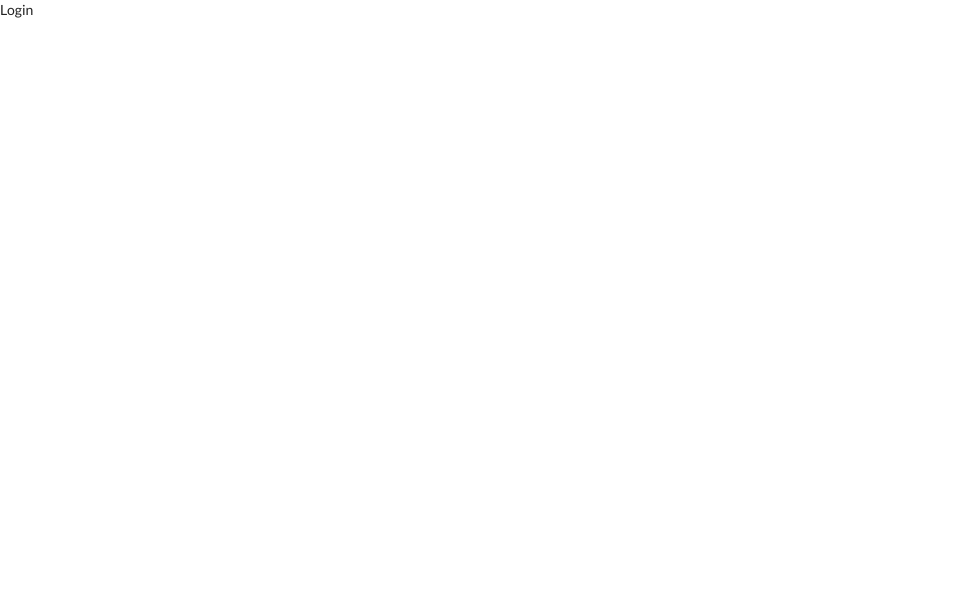
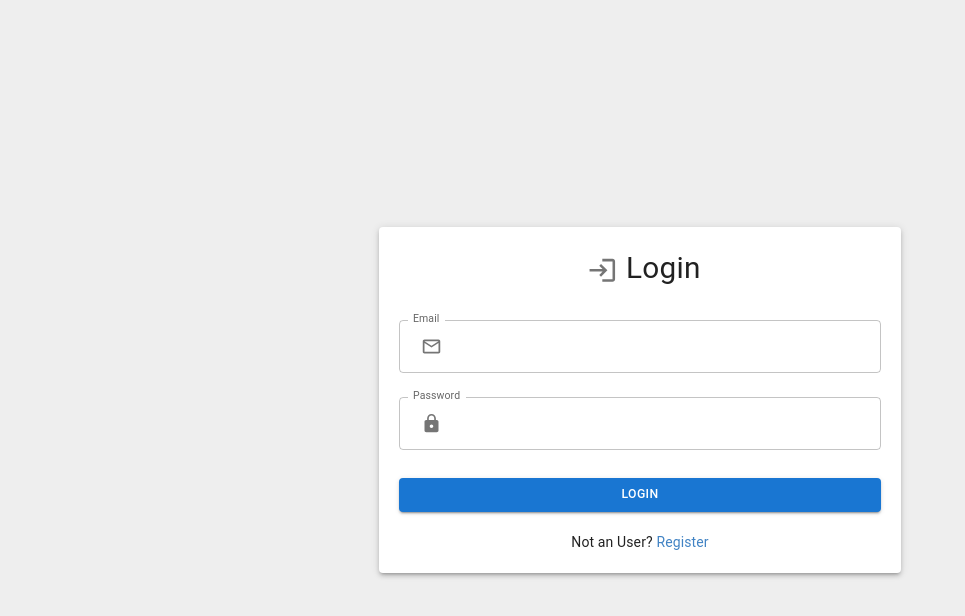
Before and after one commit to AbhiSathya/slack_clone, a React (Vite) app: page /login in a window 1280 px wide. Shown: the top 616 px of the page, without its empty margins (0-965 px from the left). Built offline with nearby package versions, Linux system fonts and the light colour scheme.

Commit message:
Created Login

```diff
--- /dev/null
+++ b/src/components/Auth/Auth.css
@@ -0,0 +1,5 @@
+.grid-form {
+    padding: 1rem;
+    height: 100vh;
+    background-color: #eee;
+  }
--- a/src/components/Auth/Login/Login.component.jsx
+++ b/src/components/Auth/Login/Login.component.jsx
@@ -1,5 +1,155 @@
-import React from "react";
+import { useState } from "react";
+import "../Auth.css";
+import {
+  TextField,
+  Grid,
+  Paper,
+  Typography,
+  IconButton,
+  Button,
+  Alert,
+} from "@mui/material";
+import { MailOutline, Lock } from "@mui/icons-material";
+import LoginIcon from '@mui/icons-material/Login';
+import { auth } from "../../../server/firebase.js";
+import { signInWithEmailAndPassword } from "firebase/auth";
+import { Link } from "react-router-dom";
 
 export default function Login() {
-  return <div>Login</div>;
+  const initialUser = {
+    email: "",
+    password: "",
+  };
+
+  let errors = [];
+
+  const [userState, setUserState] = useState(initialUser);
+  const [errorState, setErrorState] = useState(errors);
+  const [isLoading, setIsLoading] = useState(false);
+
+  const handleInput = (event) => {
+    const target = event.target;
+    setUserState((currentState) => ({
+      ...currentState,
+      [target.name]: target.value,
+    }));
+  };
+
+  const checkForm = () => {
+    if (isFormEmpty()) {
+      setErrorState((error) =>
+        error.concat({ message: "Please fill in all the fields" })
+      );
+      return false;
+    }
+    return true;
+  };
+
+  const isFormEmpty = () => {
+    return (
+      !userState.email.length ||
+      !userState.password.length
+    );
+  };
+
+  const onSubmit = async (event) => {
+    event.preventDefault();
+    setErrorState(() => []);
+    if (checkForm()) {
+      setIsLoading(true);
+      try {
+        const { user } = await signInWithEmailAndPassword(
+          auth,
+          userState.email,
+          userState.password
+        );
+        console.log(user);
+        setIsLoading(false);
+      } catch (serverError) {
+        setIsLoading(false);
+        setErrorState((e) => e.concat(serverError));
+      }
+    }
+  };
+
+  const formatErrors = () => {
+    return errorState.map((err, idx) => <p key={idx}>{err.message}</p>);
+  };
+
+  return (
+    <Grid
+      container
+      justifyContent="center"
+      alignItems="center"
+      className="grid-form"
+    >
+      <Grid item xs={12} sm={8} md={5}>
+        <Paper elevation={3} style={{ padding: "20px" }}>
+          <Typography variant="h4" align="center" gutterBottom>
+            <IconButton>
+              <LoginIcon fontSize="large" />
+            </IconButton>
+            Login
+          </Typography>
+          <form onSubmit={onSubmit}>
+            <TextField
+              name="email"
+              value={userState.email}
+              onChange={handleInput}
+              label="Email"
+              type="email"
+              fullWidth
+              margin="normal"
+              InputProps={{
+                startAdornment: (
+                  <IconButton position="start">
+                    <MailOutline />
+                  </IconButton>
+                ),
+              }}
+              autoComplete="email"
+            />
+            <TextField
+              name="password"
+              value={userState.password}
+              onChange={handleInput}
+              label="Password"
+              type="password"
+              fullWidth
+              margin="normal"
+              InputProps={{
+                startAdornment: (
+                  <IconButton position="start">
+                    <Lock />
+                  </IconButton>
+                ),
+              }}
+              autoComplete="new-password"
+            />
+
+            <Button
+              type="submit"
+              variant="contained"
+              color="primary"
+              fullWidth
+              style={{ marginTop: "20px" }}
+              disabled={isLoading}
+            >
+              {isLoading ? "Loading..." : "Login"}
+            </Button>
+          </form>
+          {errorState.length > 0 && (
+            <Alert severity="error" style={{ marginTop: "20px" }}>
+              <Typography variant="h6">Errors</Typography>
+              {formatErrors()}
+            </Alert>
+          )}
+
+          <Typography style={{ marginTop: "20px", textAlign: "center" }}>
+            Not an User? <Link to="/register">Register</Link>
+          </Typography>
+        </Paper>
+      </Grid>
+    </Grid>
+  );
 }
--- a/src/components/Auth/Register/Register.component.jsx
+++ b/src/components/Auth/Register/Register.component.jsx
@@ -1,5 +1,5 @@
 import { useState } from "react";
-import "./Register.css";
+import "../Auth.css";
 import {
   TextField,
   Grid,
@@ -10,6 +10,7 @@ import {
   Alert,
 } from "@mui/material";
 import { AccountCircle, MailOutline, Lock } from "@mui/icons-material";
+import HowToRegSharpIcon from '@mui/icons-material/HowToRegSharp';
 import { auth, realTimeDb } from "../../../server/firebase.js";
 import { createUserWithEmailAndPassword, updateProfile } from "firebase/auth";
 import { ref, set } from "firebase/database";
@@ -133,7 +134,7 @@ export default function Register() {
         <Paper elevation={3} style={{ padding: "20px" }}>
           <Typography variant="h4" align="center" gutterBottom>
             <IconButton>
-              <AccountCircle fontSize="large" />
+              <HowToRegSharpIcon fontSize="large" />
             </IconButton>
             Register
           </Typography>
@@ -158,7 +159,7 @@ export default function Register() {
               name="email"
               value={userState.email}
               onChange={handleInput}
-              label="User Email"
+              label="Email"
               type="email"
               fullWidth
               margin="normal"
@@ -175,7 +176,7 @@ export default function Register() {
               name="password"
               value={userState.password}
               onChange={handleInput}
-              label="User Password"
+              label="Password"
               type="password"
               fullWidth
               margin="normal"
@@ -237,7 +238,7 @@ export default function Register() {
             </Alert>
           )}
           <Typography style={{ marginTop: "20px", textAlign: "center" }}>
-            Already a user? <Link to="/login">Login</Link>
+            Already a User? <Link to="/login">Login</Link>
           </Typography>
         </Paper>
       </Grid>
--- a/src/components/Auth/Register/Register.css
+++ /dev/null
@@ -1,5 +0,0 @@
-.grid-form {
-  padding: 1rem;
-  height: 100vh;
-  background-color: #eee;
-}
```
